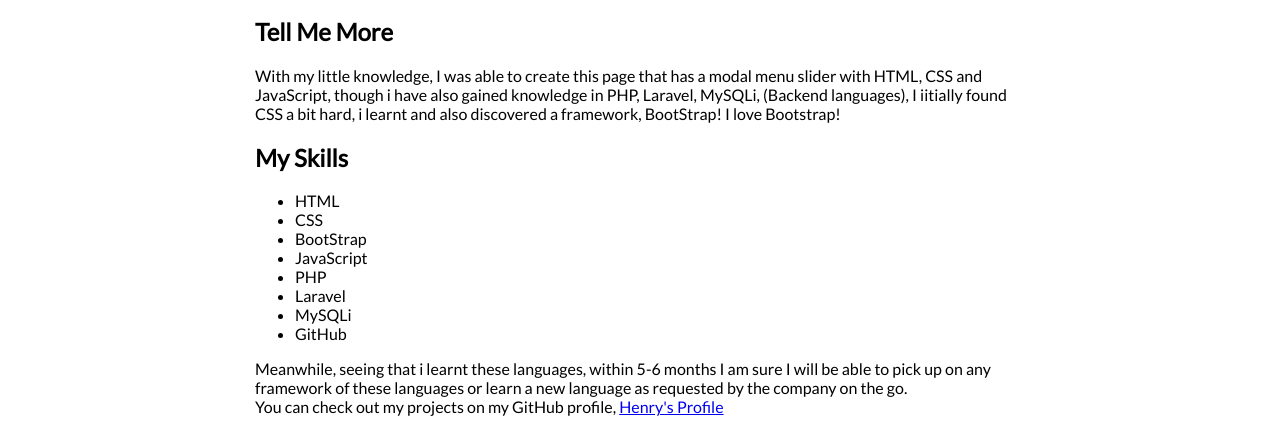
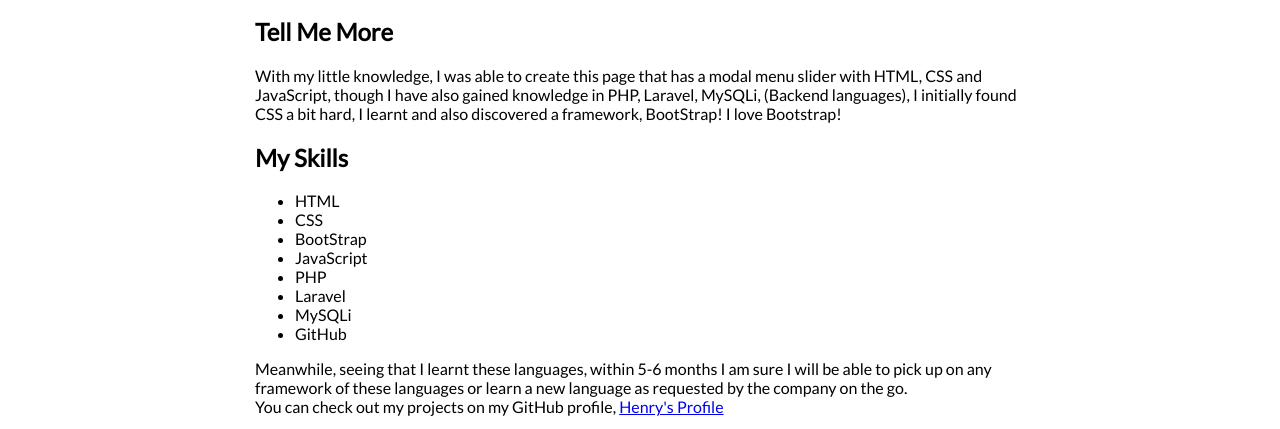
Before and after one commit to henrywinnerman/modal-menu-slider, a plain HTML site: page index.html in a window 1280 px wide. Shown: the part 498-927 px from the top of the page. Drawn offline with Linux system fonts and the light colour scheme.

Commit message:
Update index.html

```diff
--- a/index.html
+++ b/index.html
@@ -52,7 +52,7 @@
       <h2>Tell Me More</h2>
 
       <p>
-        With my little knowledge, I was able to create this page that has a modal menu slider with HTML, CSS and JavaScript, though i have also gained knowledge in PHP, Laravel, MySQLi, (Backend languages), I iitially found CSS a bit hard, i learnt and also discovered a framework, BootStrap! I love Bootstrap!
+        With my little knowledge, I was able to create this page that has a modal menu slider with HTML, CSS and JavaScript, though I have also gained knowledge in PHP, Laravel, MySQLi, (Backend languages), I initially found CSS a bit hard, I learnt and also discovered a framework, BootStrap! I love Bootstrap!
       </p>
 
       <h2>My Skills</h2>
@@ -68,7 +68,7 @@
       </ul>
 
       <p>
-        Meanwhile, seeing that i learnt these languages, within 5-6 months I am sure I will be able to pick up on any framework of these languages or learn a new language as requested by the company on the go. <br> You can check out my projects on my GitHub profile, <a href="https://github.com/henrywinnerman">Henry's Profile</a> </p>
+        Meanwhile, seeing that I learnt these languages, within 5-6 months I am sure I will be able to pick up on any framework of these languages or learn a new language as requested by the company on the go. <br> You can check out my projects on my GitHub profile, <a href="https://github.com/henrywinnerman">Henry's Profile</a> </p>
 
       <p>Remember, this is just a landing page to test my skills on menu slider, if you click the sign up button, a login form will slide up, its just me testing my skills.</p>
       </div>
```
